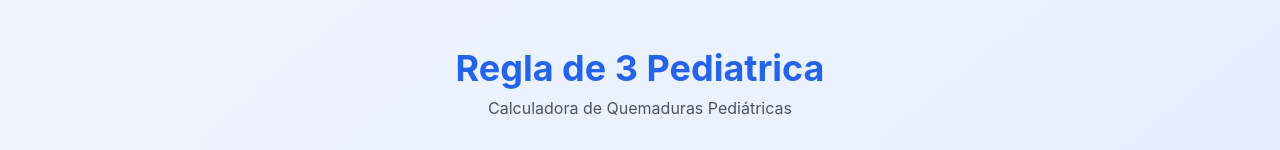
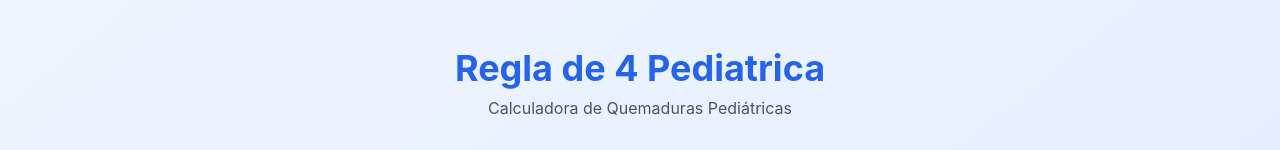
Before and after one commit to facuhump2409/burn-calculator, a React (Vite) app: page / in a window 1280 px wide. Shown: the top 150 px of the page. Built offline with nearby package versions, Linux system fonts and the light colour scheme.

Commit message:
Change title to Regla de 4 Pediatrica

```diff
--- a/index.html
+++ b/index.html
@@ -4,7 +4,7 @@
     <meta charset="UTF-8" />
     <link rel="icon" type="image/svg+xml" href="/vite.svg" />
     <meta name="viewport" content="width=device-width, initial-scale=1.0" />
-    <title>Burn Calculator - Pediatric Burns Assessment</title>
+    <title>Regla de 4 Pediatrica - Burn Calculator</title>
   </head>
   <body>
     <div id="root"></div>
--- a/src/App.tsx
+++ b/src/App.tsx
@@ -28,7 +28,7 @@ export const App: React.FC = () => {
         {/* Header */}
         <div className="text-center mb-8">
           <h1 className="text-4xl font-bold text-blue-600 mb-2">
-            Regla de 3 Pediatrica
+            Regla de 4 Pediatrica
           </h1>
           <p className="text-gray-600">
             Calculadora de Quemaduras Pediátricas
```
